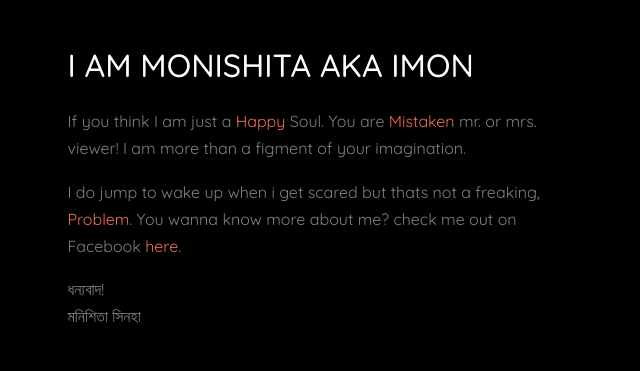
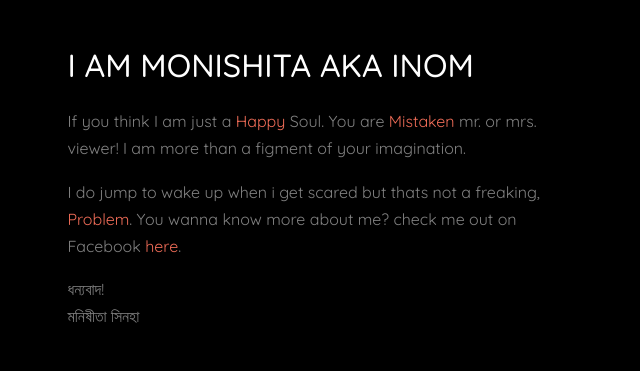
Before and after one commit to levelgod/monishita, a plain HTML site: page bio.html in a window 1280 px wide. Shown: the part 712-1083 px from the top of the page, 195-835 px from the left. Drawn offline with Linux system fonts and the light colour scheme; files whose address does not match are found by name.

Commit message:
Update bio.html

```diff
--- a/bio.html
+++ b/bio.html
@@ -70,13 +70,13 @@
             <img src="images/img_1.jpg" alt="Image" class="img-fluid">
           </figure>
 
-          <h2 class="text-white mb-4" data-aos="fade-up">I AM MONISHITA AKA IMON</h2>
+          <h2 class="text-white mb-4" data-aos="fade-up">I AM MONISHITA AKA INOM</h2>
 
           <div class="row" data-aos="fade-up">
             <div class="col-md-12">
               <p>If you think I am just a <a href="#">Happy</a> Soul. You are <a href="#">Mistaken</a> mr. or mrs. viewer! I am more than a figment of your imagination.</p>
               <p>I do jump to wake up when i get scared but thats not a freaking, <a href="#">Problem</a>. You wanna know more about me? check me out on Facebook <a href="https://www.facebook.com/rumi.sinha.79" target="blank">here</a>.</p>
-              <p cass="mt-4">ধন্যবাদ! <br> মনিশিতা সিনহা</p><br><p>শকুন যদি দুআ করলে গোরু মারা যায় না!</p>
+              <p cass="mt-4">ধন্যবাদ! <br> মনিষীতা সিনহা</p><br><p>শকুন যদি দুআ করলে গোরু মারা যায় না!</p>
             </div>
           </div>
         </div>
```
